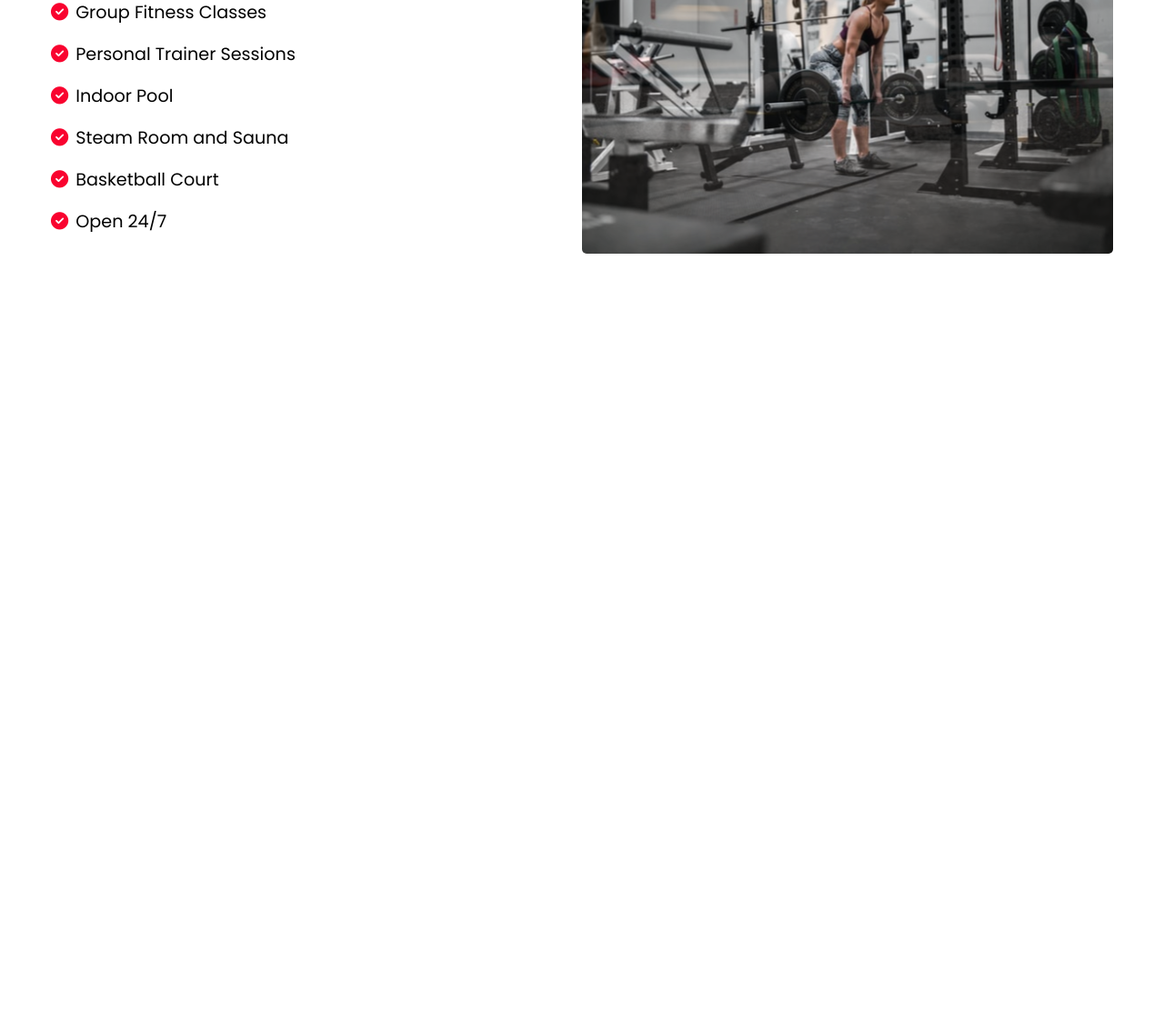
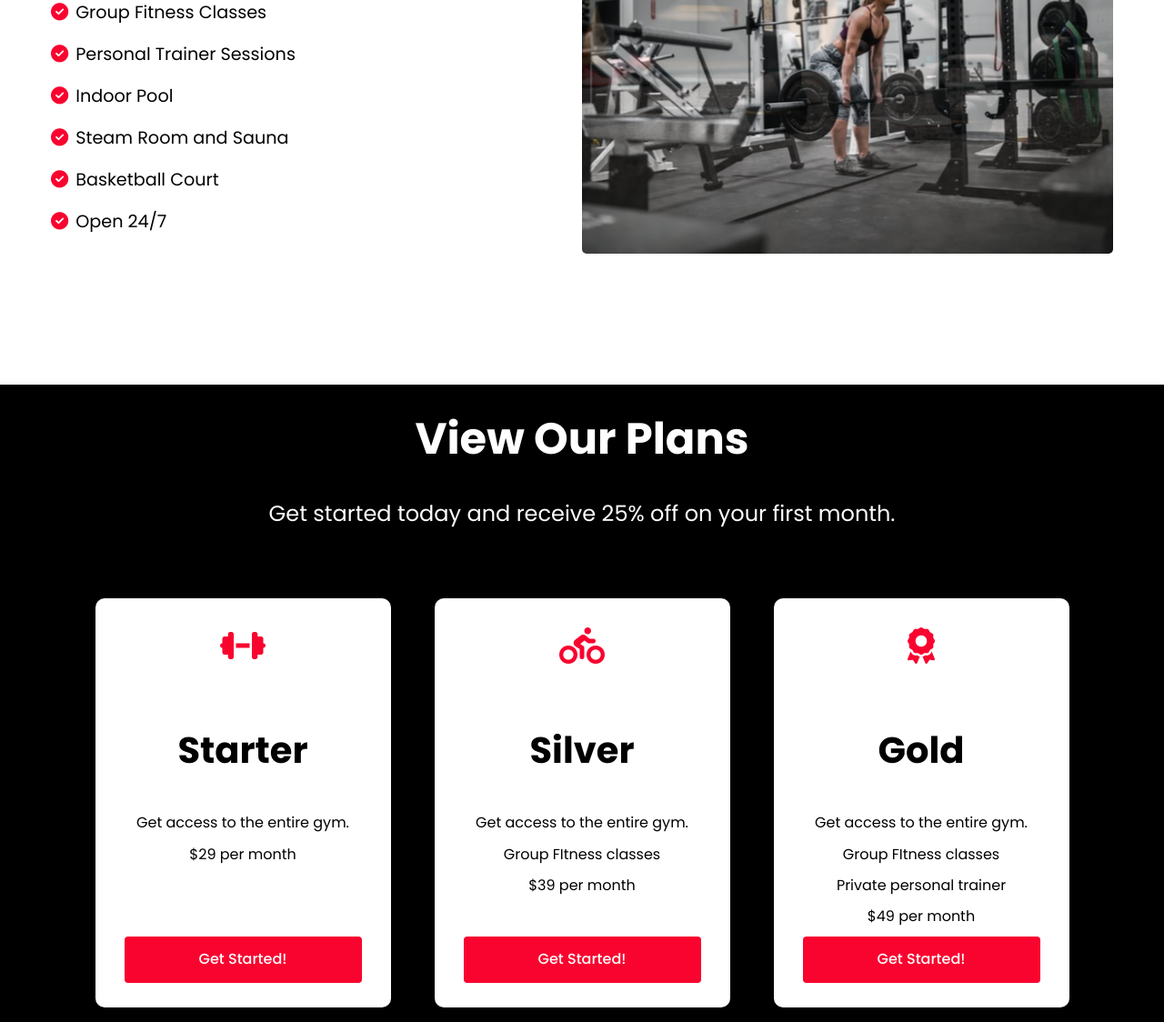
Before and after one commit to rj-robinjoseph/GYM-Fitness, a plain HTML site: page index.html in a window 1280 px wide. Shown: the part 1142-2266 px from the top of the page at 91% size. Before the commit the page ends 1565 px from the top, so only its background shows below. Drawn offline with Linux system fonts and the light colour scheme.

```diff
--- a/index.html
+++ b/index.html
@@ -71,11 +71,57 @@
             </p>
           </div>
         </div>
-        <div class="services__img"></div>
+        <div class="services__img"><img src="" alt="" /></div>
       </div>
     </div>
 
     <!-- Membership Section -->
+    <div class="membership__section">
+      <h1>View Our Plans</h1>
+      <p class="membership__desc">
+        Get started today and receive 25% off on your first month.
+      </p>
+      <div class="membership__wrapper">
+        <div class="membership__card">
+          <div class="membership__title">
+            <i class="fa-solid fa-dumbbell card-icon"></i>
+            <h3>Starter</h3>
+          </div>
+          <div class="membership__perks">
+            <p>Get access to the entire gym.</p>
+            <p>$29 per month</p>
+          </div>
+          <a href="/" class="button">Get Started!</a>
+        </div>
+
+        <div class="membership__card">
+          <div class="membership__title">
+            <i class="fa-solid fa-person-biking card-icon"></i>
+            <h3>Silver</h3>
+          </div>
+          <div class="membership__perks">
+            <p>Get access to the entire gym.</p>
+            <p>Group FItness classes</p>
+            <p>$39 per month</p>
+          </div>
+          <a href="/" class="button">Get Started!</a>
+        </div>
+
+        <div class="membership__card">
+          <div class="membership__title">
+            <i class="fa-solid fa-award card-icon"></i>
+            <h3>Gold</h3>
+          </div>
+          <div class="membership__perks">
+            <p>Get access to the entire gym.</p>
+            <p>Group FItness classes</p>
+            <p>Private personal trainer</p>
+            <p>$49 per month</p>
+          </div>
+          <a href="/" class="button">Get Started!</a>
+        </div>
+      </div>
+    </div>
     <script src="./main.js"></script>
   </body>
 </html>
--- a/styles/style.css
+++ b/styles/style.css
@@ -215,6 +215,91 @@
   .services__container {
     grid-template-columns: 1fr;
   }
+
+  .services__img {
+    height: clamp(255px, 360px, 440px);
+  }
 }
 
 /* Membership section */
+.membership__section {
+  background: var(--black);
+  color: var(--white);
+  padding: 6rem calc((100vw-1100px) / 2);
+  text-align: center;
+}
+
+.membership__section h1 {
+  margin: unset;
+  margin-bottom: 1rem;
+  font-size: clamp(2rem, 5vw, 3rem);
+  padding: 2rem 1rem 0;
+}
+
+.membership__desc {
+  margin-bottom: 3rem;
+  font-size: clamp(1rem, 3vw, 1.5rem);
+  padding: 1rem;
+}
+
+.membership__wrapper {
+  display: flex;
+  justify-content: center;
+  align-items: center;
+  padding: 1rem;
+}
+.membership__card {
+  padding: 2rem;
+  margin: 0 1.5rem;
+  height: 450px;
+  width: 325px;
+  background: var(--white);
+  color: var(--black);
+  border-radius: 10px;
+  display: flex;
+  flex-direction: column;
+  justify-content: space-between;
+}
+
+.membership__perks {
+  min-height: 150px;
+}
+
+.membership__perks p {
+  margin-bottom: 1rem;
+}
+
+.card-icon {
+  font-size: 2.5rem;
+  margin-bottom: 2rem;
+  color: var(--red);
+}
+
+.membership__card h3 {
+  font-size: clamp(1.5rem, 5vw, 2.5rem);
+  margin-bottom: 2rem;
+}
+
+@media screen and (max-width: 1000px) {
+  .membership__card {
+    height: 500px;
+    margin: 0 1rem;
+  }
+
+  .membership__card h3 {
+    margin: 1rem 0;
+  }
+}
+
+@media screen and (max-width: 768px) {
+  .membership__wrapper {
+    flex-direction: column;
+  }
+
+  .membership__card {
+    height: 450px;
+    margin: 1rem 1rem;
+  }
+}
+
+/* Team Section */
```
